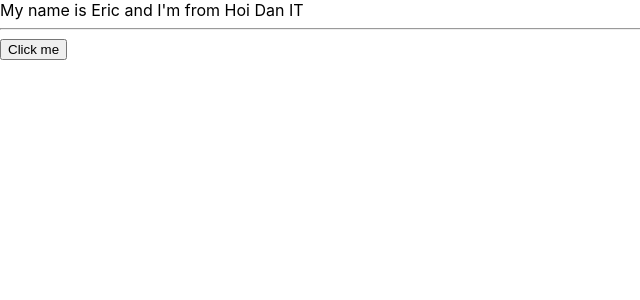
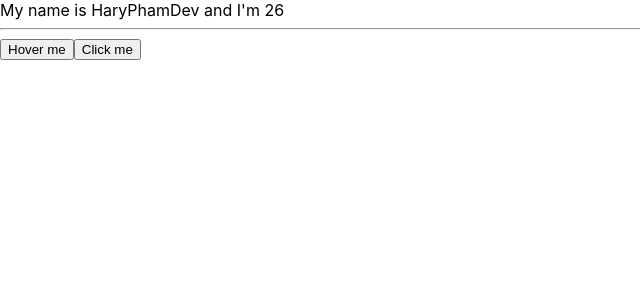
Before and after one commit to PHUC-A2/khoa-hoc-react-test-demo-01, a React (Create React App) app: page / in a window 1280 px wide. Shown: the top 300 px of the page, without its empty margins (0-640 px from the left). Built offline with nearby package versions, Linux system fonts and the light colour scheme.

Commit message:
#20 setState cập nhật state ( biến object)

```diff
--- a/src/components/MyComponent.js
+++ b/src/components/MyComponent.js
@@ -10,31 +10,42 @@ class MyComponent extends React.Component {
     // state là 1 biến obj
     //  khái báo state và dùng this để gọi đến thuộc tính
     state = {
-        name: 'Eric',
+        name: 'HaryPhamDev',
         address: 'Hoi Dan IT',
         age: 26
     };
 
     // event dùng để cung cấp các thông tin ....
+    // merge state => react class
     handleClick(event){ // dùng hàm mũi tên mới tham chiếu được với this
         console.log("Click me my button");
+        console.log("random ",Math.floor(Math.random() * 100) + 1);
         //  in state
-        console.log("My name is: ", this.state.name);
+        // console.log("My name is: ", this.state.age);
+
+        //  cập nhật state với setState
+        //  truyền vào một biến object
+        this.setState({
+            name:'Eric',
+            age: Math.floor((Math.random() * 100) + 1) // cập nhật tuổi ngẫu nhiên
+        })
+
+
     }
 
     // chuột
     hanldleOnMoverOver(event) {
-        console.log(event.pageX);
+        // console.log(event.pageX);
     }
     render() {
         return (
             <div>
-                My name is {this.state.name} and I'm from {this.state.address}
+                My name is {this.state.name} and I'm  {this.state.age}
                 {/* Ví dụ về Event */}
                 <div>
                     <hr />
                 </div>
-                {/* <button onMouseOver={this.hanldleOnMoverOver}>Hover me</button> */}
+                <button onMouseOver={this.hanldleOnMoverOver}>Hover me</button>
                 {/* <button onClick={this.handleClick}>Click me</button> dùng với hàm mũi tên trên */}
                 <button onClick={(event) => { this.handleClick(event) }}>Click me</button> {/* dùng với hàm mũi trực tiếp*/}
             </div>
```
